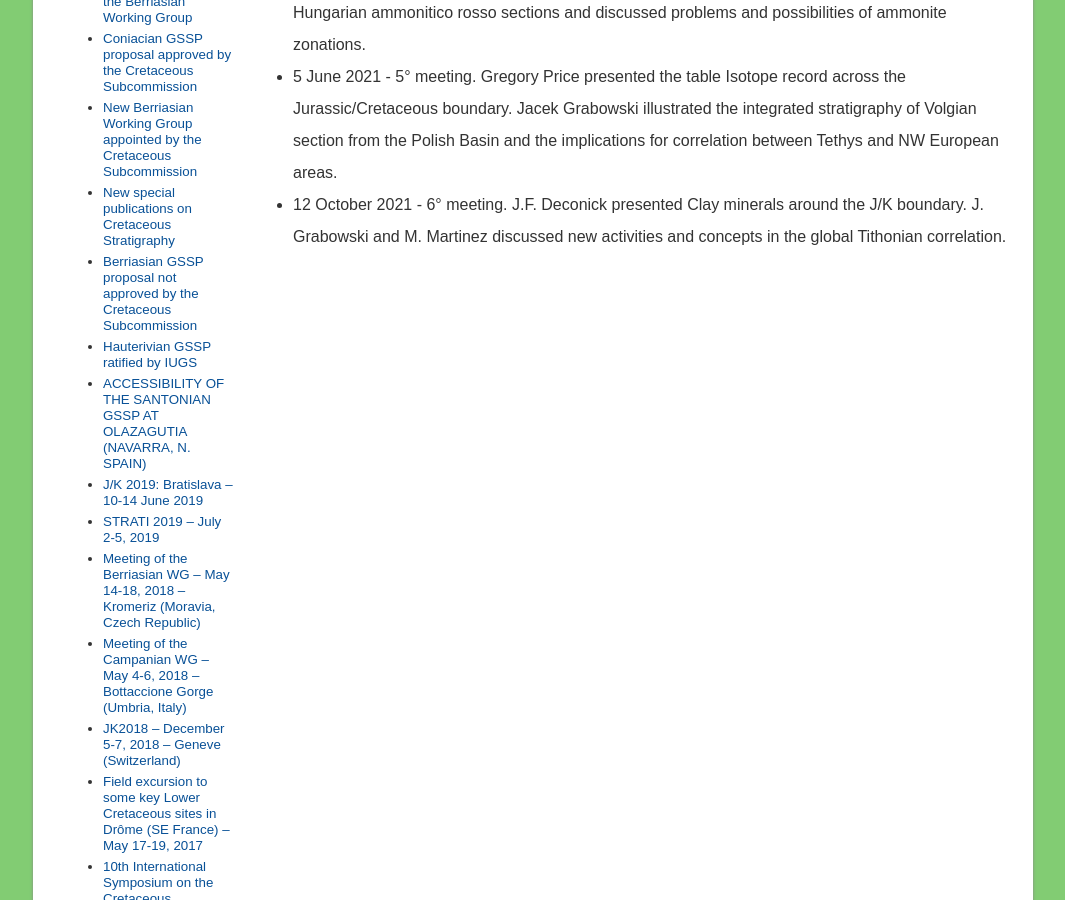
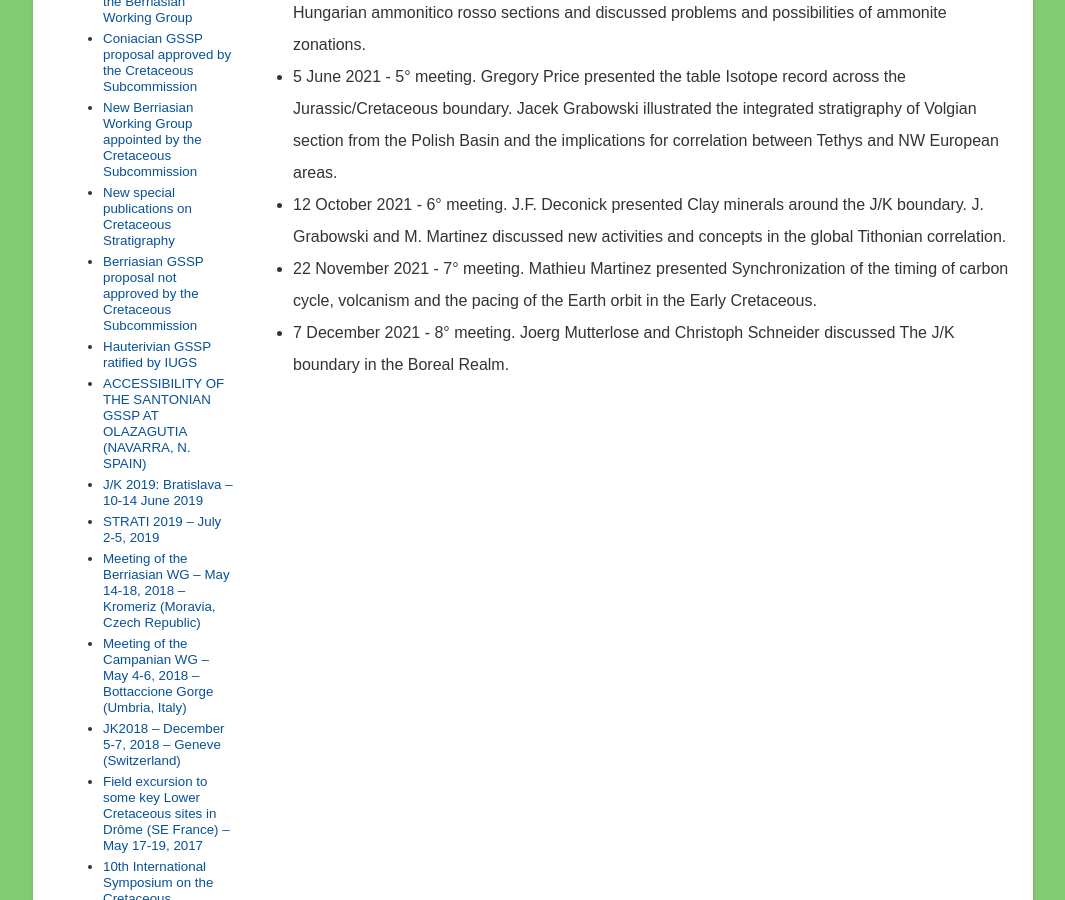
Before and after one commit to i-c-stratigraphy/subcommission-cretaceous, a Jekyll site: the page built from pages/news/berriasian-wg-meetings.md, in a window 1280 px wide and 900 px high, scrolled down 872 px. Shown: the whole window, without its empty margins (107-1172 px from the left). Built offline with Jekyll 4.4.1, drawn with Linux system fonts in a browser that asks for light colours.

Commit message:
Update berriasian-wg-meetings.md

```diff
--- a/pages/news/berriasian-wg-meetings.md
+++ b/pages/news/berriasian-wg-meetings.md
@@ -11,3 +11,5 @@ permalink:  /news/berriasian-wg-meetings
 * 19 May 2021 - 4° meeting. Cristina Casellato and Elisabetta Erba presented the reliability of calcareous nannofossil events in the Tithonian-early Berriasian time interval and  the paleoceanography and paleoclimatology of the Tethys across the Jurassic - Cretaceous Boundary interval. Ottilia Szives and I. Fozy presented new data from the Tithonian/Berriasian interval from Hungarian ammonitico rosso sections and discussed problems and possibilities of ammonite zonations.
 * 5 June 2021 - 5° meeting. Gregory Price presented  the table Isotope record  across the Jurassic/Cretaceous boundary. Jacek Grabowski illustrated the integrated stratigraphy of Volgian section from the Polish Basin and the implications for correlation between Tethys and NW European areas.
 * 12 October 2021 - 6° meeting. J.F. Deconick presented Clay minerals around the J/K boundary. J. Grabowski and M. Martinez discussed new activities and concepts in the global Tithonian correlation.
+* 22 November 2021 - 7° meeting. Mathieu Martinez presented Synchronization of the timing of carbon cycle, volcanism and the pacing of the Earth orbit in the Early Cretaceous.
+* 7 December 2021 - 8° meeting. Joerg Mutterlose and Christoph Schneider discussed The J/K boundary in the Boreal Realm.
```
